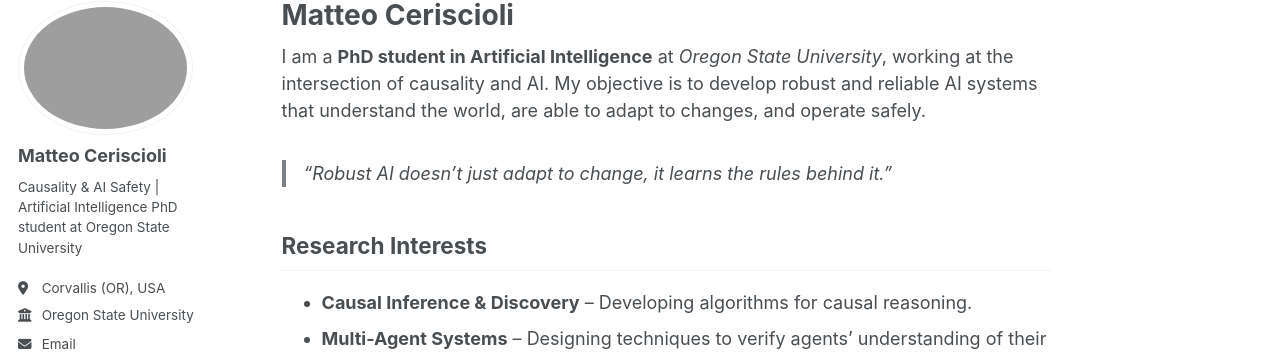
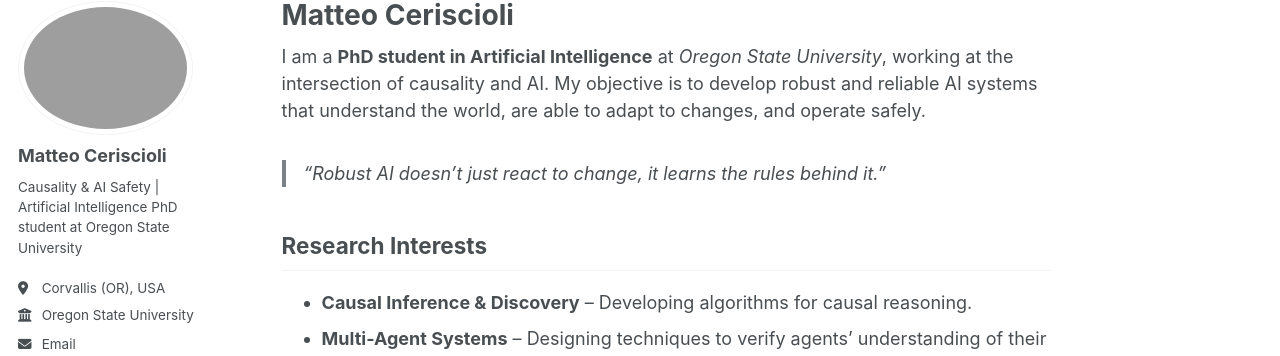
Before and after one commit to matteoceriscioli/matteoceriscioli.github.io, a Jekyll site: the page built from _pages/about.md, in a window 1280 px wide and 1231 px high. Shown: the part 105-461 px from the top of the window. Built offline with Jekyll 4.4.1, drawn with Linux system fonts in a browser that asks for light colours; some web fonts are replaced.

Commit message:
Update about.md

```diff
--- a/_pages/about.md
+++ b/_pages/about.md
@@ -9,7 +9,7 @@ redirect_from:
 
 I am a **PhD student in Artificial Intelligence** at *Oregon State University*, working at the intersection of causality and AI. My objective is to develop robust and reliable AI systems that understand the world, are able to adapt to changes, and operate safely.
 
-> *"Robust AI doesn't just adapt to change, it learns the rules behind it."*
+> *"Robust AI doesn't just react to change, it learns the rules behind it."*
 
 ## Research Interests
 - **Causal Inference & Discovery** – Developing algorithms for causal reasoning.
```
